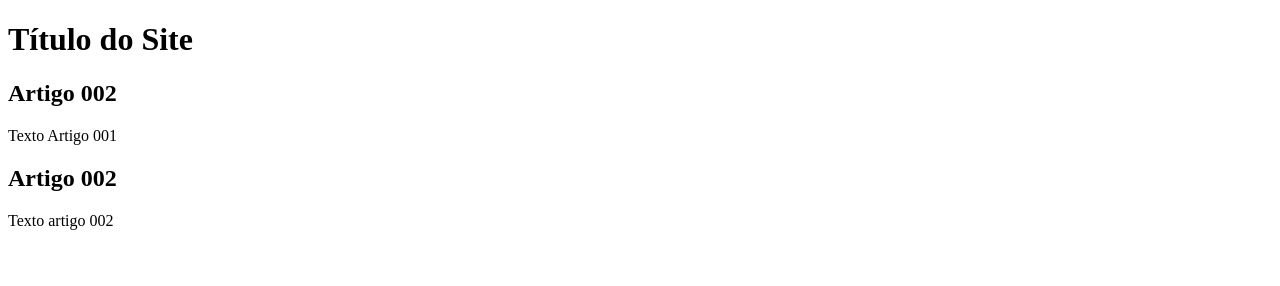
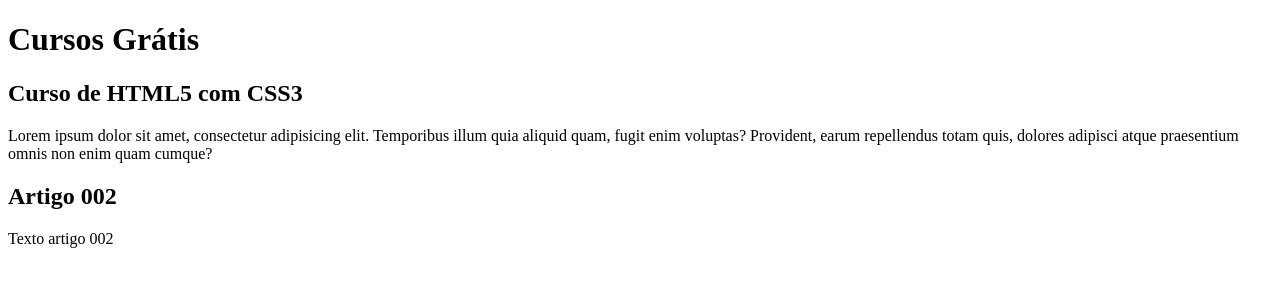
Before and after one commit to carlosatsimoes/projeto-site, a plain HTML site: page index.html in a window 1280 px wide. Drawn offline with Linux system fonts and the light colour scheme.

Commit message:
comecei a escrever

```diff
--- a/index.html
+++ b/index.html
@@ -9,11 +9,11 @@
 <body>
     <main>
         <header>
-            <h1>Título do Site</h1>
+            <h1>Cursos Grátis</h1>
         </header>
         <article>
-            <h2>Artigo 002</h2>
-            <p>Texto Artigo 001</p>
+            <h2>Curso de HTML5 com CSS3</h2>
+            <p>Lorem ipsum dolor sit amet, consectetur adipisicing elit. Temporibus illum quia aliquid quam, fugit enim voluptas? Provident, earum repellendus totam quis, dolores adipisci atque praesentium omnis non enim quam cumque?</p>
         </article>
         <article>
             <h2>Artigo 002</h2>
```
